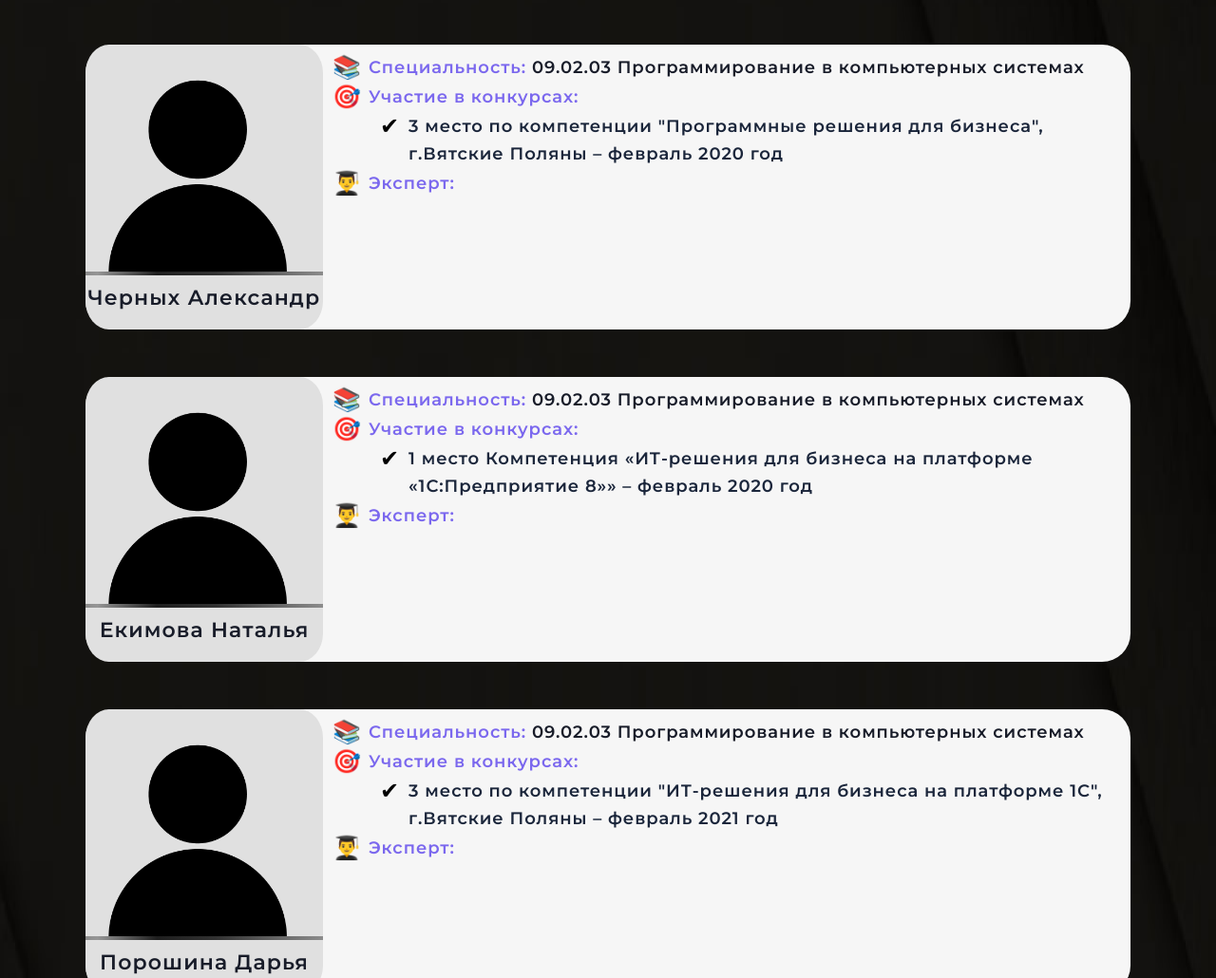
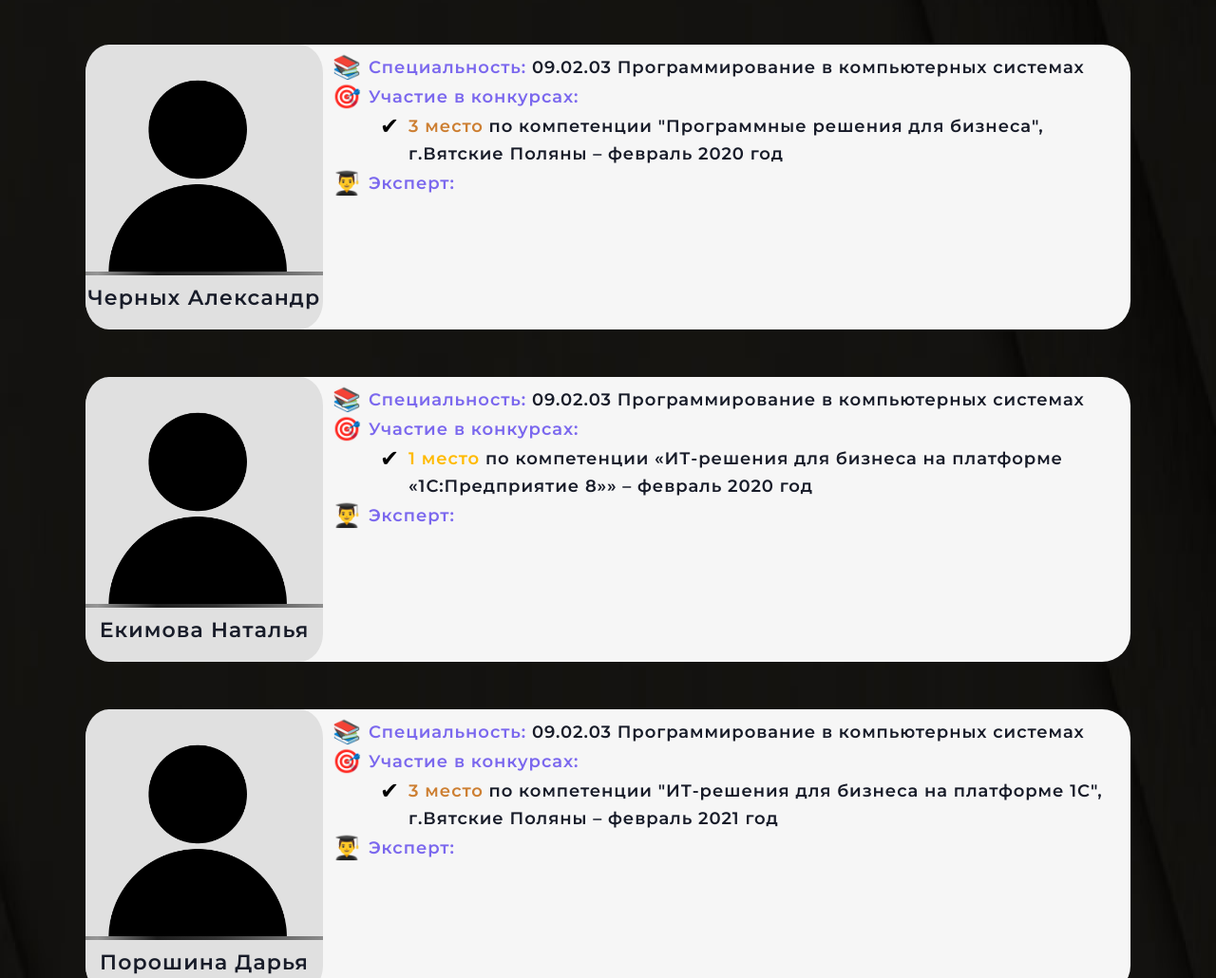
Before and after one commit to Mathew2223/college-project, a website: page index.html in a window 1280 px wide. Shown: the part 1563-2593 px from the top of the page at 95% size. Drawn offline with Linux system fonts and the light colour scheme.

Commit message:
add: href for members

```diff
--- a/members.js
+++ b/members.js
@@ -5,84 +5,98 @@ let members = [
         element: document.createElement('div'),
         title: 'Радыгин Алексей',
         speciality: '09.02.03 Программирование в компьютерных системах',
+        href: 'https://aviakat.ru/downloads/rumo/olimp/o_ved.pdf',
         experting: 'А.А. Махнев',
-        competition_results: ['3 место во Всероссийской олимпиаде профессионального мастерства 2019 год']
+        competition_results: ['<span class="silver_color">2 место</span> во Всероссийской олимпиаде профессионального мастерства 2019 год'],
+        // bb_year: 'Год выпуска:'
     },
     {
         element: document.createElement('div'),
         title: 'Седов Алексей',
         speciality: '09.02.03 Программирование в компьютерных системах',
+        href: 'https://goo.su/B7hGGVv',
         experting: 'А.А. Махнев',
-        competition_results: ['3 место по компетенции "Программные решения для бизнеса", г.Вятские Поляны – февраль 2021 год']
+        competition_results: ['<span class="brown_color">3 место</span> по компетенции "Программные решения для бизнеса", г.Вятские Поляны – февраль 2021 год']
     },
     {
         element: document.createElement('div'),
         title: 'Черных Александр',
         speciality: '09.02.03 Программирование в компьютерных системах',
+        href: 'https://goo.su/mmywkB',
         experting: '',
-        competition_results: ['3 место по компетенции "Программные решения для бизнеса", г.Вятские Поляны – февраль 2020 год']
+        competition_results: ['<span class="brown_color">3 место</span> по компетенции "Программные решения для бизнеса", г.Вятские Поляны – февраль 2020 год']
     },
     {
         element: document.createElement('div'),
         title: 'Екимова Наталья',
         speciality: '09.02.03 Программирование в компьютерных системах',
+        href: 'https://goo.su/Wvy7R',
         experting: '',
-        competition_results: ['1 место Компетенция «ИТ-решения для бизнеса на платформе «1С:Предприятие 8»» – февраль 2020 год']
+        competition_results: ['<span class="gold_color">1 место</span> по компетенции «ИТ-решения для бизнеса на платформе «1С:Предприятие 8»» – февраль 2020 год']
     },
     {
         element: document.createElement('div'),
         title: 'Порошина Дарья',
         speciality: '09.02.03 Программирование в компьютерных системах',
+        href: 'https://goo.su/kmjIDB',
         experting: '',
-        competition_results: ['3 место по компетенции "ИТ-решения для бизнеса на платформе 1С", г.Вятские Поляны – февраль 2021 год']
+        competition_results: ['<span class="brown_color">3 место</span> по компетенции "ИТ-решения для бизнеса на платформе 1С", г.Вятские Поляны – февраль 2021 год']
     },
     {
         element: document.createElement('div'),
         title: 'Бобров Антон',
         speciality: '09.02.03 Программирование в компьютерных системах',
+        href: 'https://goo.su/RPtg',
         experting: '',
-        competition_results: ['медальон «За профессионализм» по компетенции «ИТ - решения для бизнеса на платформе "1С: Предприятие 8"», г.Вятские Поляны – февраль 2019 год']
+        competition_results: ['Медальон «За профессионализм» по компетенции «ИТ - решения для бизнеса на платформе "1С: Предприятие 8"», г.Вятские Поляны – февраль 2019 год']
     },
     {
         element: document.createElement('div'),
         title: 'Бутин Артем',
         speciality: '09.02.07 Информационные системы и программирование',
+        href: 'https://goo.su/qr5Tta',
         experting: '',
-        competition_results: ['1 место, по компетенции "Программные решения для бизнеса", г.Вятские Поляны – февраль 2022 год']
+        competition_results: ['<span class="gold_color">1 место</span> по компетенции "Программные решения для бизнеса", г.Вятские Поляны – февраль 2022 год']
     },
     {
         element: document.createElement('div'),
         title: 'Калинин Арсений',
         speciality: '09.02.07 Информационные системы и программирование',
+        href: 'https://vk.com/wall-24316094_4370?ysclid=m3v9uf465f986520444',
+        // 2 место - https://vk.com/wall-24316094_6450?ysclid=m3v9ssfyj6720591635
         experting: '',
-        competition_results: ['3 место, по компетенции "ИТ-решения для бизнеса на платформе 1С", г.Вятские Поляны – февраль 2022 год']
-        // competition_results2: '2 место, по компетенции «Разработка мобильных приложений», г.Киров –март 2023'
+        competition_results: ['<span class="brown_color">3 место</span> по компетенции "ИТ-решения для бизнеса на платформе 1С", г.Вятские Поляны – февраль 2022 год']
+        // competition_results2: '<span class="silver_color">2 место</span>, по компетенции «Разработка мобильных приложений», г.Киров –март 2023'
     },
     {
         element: document.createElement('div'),
         title: 'Хамидуллин Айрат',
         speciality: '09.02.07 Программирование в компьютерных системах',
+        href: 'https://goo.su/Yk6Z',
         experting: '',
-        competition_results: ['1 место, по компетенции "Программные решения для бизнеса", г.Вятские Поляны – март 2023 год']
+        competition_results: [`<span class="gold_color">1 место</span> по компетенции "Программные решения для бизнеса", г.Вятские Поляны – март 2023 год`]
     },
     {
         element: document.createElement('div'),
         title: 'Коротких Наталья',
         speciality: '09.02.07 Информационные системы и программирование',
+        href: '',
         experting: '',
-        competition_results: ['1 место по компетенции "Программные решения для бизнеса", г.Вятские Поляны – март 2024 год']
+        competition_results: ['<span class="gold_color">1 место</span> по компетенции "Программные решения для бизнеса", г.Вятские Поляны – март 2024 год']
     },
     {
         element: document.createElement('div'),
         title: 'Выдрин Семён',
+        href: '',
         competition_results: ['Эксперт чемпионата по компетенции «ИТ-решения для бизнеса на платформе «1С:Предприятие 8», г.Вятские Поляны – февраль 2022, март 2023 год']
     },
     {
         element: document.createElement('div'),
         title: 'Шмыров Егор',
         speciality: '09.02.07 Программирование в компьютерных системах',
+        href: '',
         experting: '',
-        competition_results: ['3 место по компетенции "Программные решения для бизнеса", г.Вятские Поляны – март 2024 год','<br>',
+        competition_results: ['<span class="brown_color">3 место</span>  по компетенции "Программные решения для бизнеса", г.Вятские Поляны – март 2024 год','<br>',
         'участник по компетенции "Программные решения для бизнеса", г.Вятские Поляны – март 2023 год']
     },
 ];
@@ -133,12 +147,13 @@ document.addEventListener('DOMContentLoaded', function() {
         const special_student_results = document.createElement('li');
         special_student_results.className = 'special_student_results';
         member.competition_results.forEach((item) => {
-            const special_student_p = document.createElement('p');
-            special_student_p.className = 'special_student-p';
+            const special_student_p = document.createElement('a');
+            special_student_p.href = member.href
+            special_student_p.setAttribute('target', '_blank');
+            special_student_p.className = 'special_student-p__purple';
             const twenty_competition = document.createElement('a');
-            twenty_competition.className = 'twenty-19-competition';
-            twenty_competition.innerHTML = item
-            special_student_p.appendChild(twenty_competition)
+            twenty_competition.innerHTML = item;
+            special_student_p.appendChild(twenty_competition);
             special_student_results.appendChild(special_student_p);
         });
 
@@ -167,7 +182,7 @@ function changeTextBasedOnScreenWidth() {
         }
     });
 
-    const special_window_size = document.querySelectorAll('.progr-speciality_p');
+    // const special_window_size = document.querySelectorAll('.progr-speciality_p');
     // special_window_size.forEach((item) => {
     //     // if (window.innerWidth < 2100 && window.innerWidth > 1150) {
     //     //     item.textContent = Object.values(speciality);
--- a/style.scss
+++ b/style.scss
@@ -225,10 +225,36 @@ main{
     text-underline-position: from-font;
     text-decoration-skip-ink: none;
     color: $almost-black-color-p;
+    text-decoration: none;
+}
+.special_student-p__purple,
+.special_student-p__purple .twenty-19-competition{
+    font-family: $font-Montserrat;
+    font-size: 18px;
+    font-weight: 600;
+    line-height: 29px;
+    letter-spacing: $letter-spacing_text;
+    text-underline-position: from-font;
+    text-decoration-skip-ink: none;
+    color: $almost-black-color-p;
+    text-decoration: none;
+    transition: color 0.5s ease;
+}
+.special_student-p__purple:hover,
+.special_student-p__purple:hover .twenty-19-competition {
+    color: rgb(139, 33, 215);
 }
 .twenty-19-competition{
     color: #1B263B;
-    // margin-left: 50px;
+}
+.brown_color{
+    color: #CD7F32;
+}
+.silver_color{
+    color: #696969;
+}
+.gold_color{
+    color: #FFBA00;
 }
 .person_img{
     width: 280px;
```
Also changed, not shown: index.html (+10 -10 lines), style.css, years.css, 2 other files.
